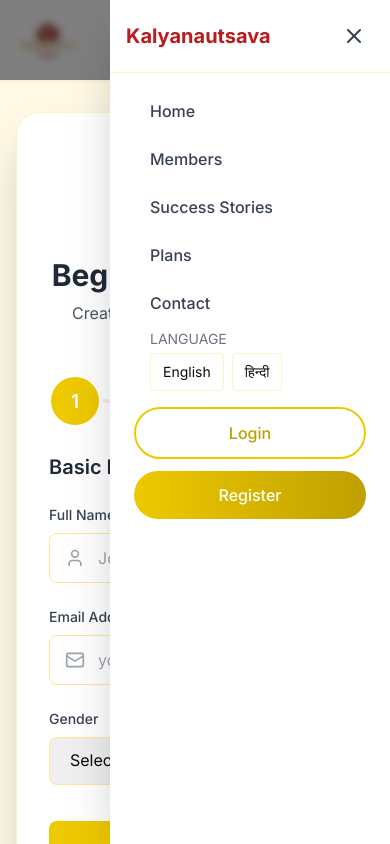
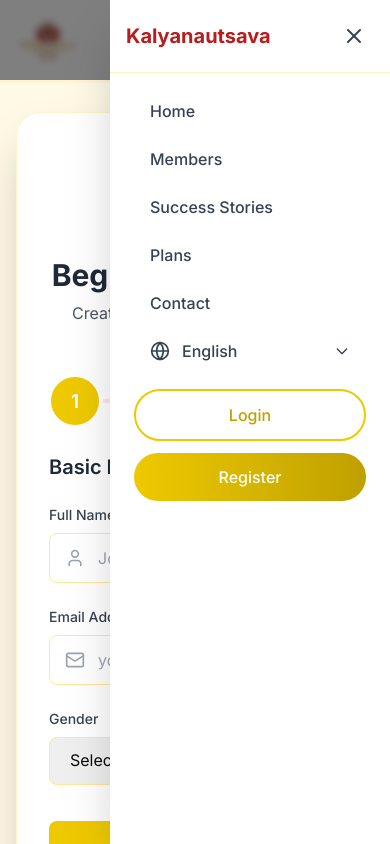
Before and after one commit to YogeshJat8965/eternalBond, a Next.js app: page /register in a window 390 px wide. Both pictures are taken after a click on the button "Toggle menu". Shown: the top 844 px of the page. Built offline with nearby package versions, Linux system fonts and the light colour scheme.

Commit message:
mobile screen drop down for language

```diff
--- a/components/layout/Navbar.tsx
+++ b/components/layout/Navbar.tsx
@@ -240,29 +240,66 @@ export default function Navbar() {
                   </Link>
                 ))}
 
-                {/* Mobile language options */}
-                <div className="mt-3 px-1">
-                  <div className="text-sm text-gray-500 px-3 mb-1">{t('LANGUAGE')}</div>
-                  <div className="flex space-x-2 px-3">
+                {/* Mobile language dropdown */}
+                <div className="mt-3">
+                  <button
+                    onClick={() => setShowLangMenu(!showLangMenu)}
+                    className="w-full flex items-center justify-between text-gray-700 hover:text-golden-600 hover:bg-golden-50 transition-all duration-200 py-2.5 px-4 rounded-lg font-medium"
+                  >
+                    <div className="flex items-center space-x-3">
+                      <Globe className="w-5 h-5" />
+                      <span>{language === 'en' ? 'English' : 'हिन्दी'}</span>
+                    </div>
+                    <motion.div
+                      animate={{ rotate: showLangMenu ? 180 : 0 }}
+                      transition={{ duration: 0.2 }}
+                    >
+                      <svg className="w-4 h-4" fill="none" stroke="currentColor" viewBox="0 0 24 24">
+                        <path strokeLinecap="round" strokeLinejoin="round" strokeWidth={2} d="M19 9l-7 7-7-7" />
+                      </svg>
+                    </motion.div>
+                  </button>
+
+                  <AnimatePresence>
+                    {showLangMenu && (
+                      <motion.div
+                        initial={{ height: 0, opacity: 0 }}
+                        animate={{ height: 'auto', opacity: 1 }}
+                        exit={{ height: 0, opacity: 0 }}
+                        transition={{ duration: 0.2 }}
+                        className="overflow-hidden"
+                      >
+                        <div className="mt-1 ml-4 space-y-1">
                           <button
                             onClick={() => {
                               setLanguage('en');
-                        setIsOpen(false);
+                              setShowLangMenu(false);
                             }}
-                      className="px-3 py-2 rounded border border-golden-100 text-sm"
+                            className={`w-full text-left py-2 px-4 rounded-lg transition-all duration-200 ${
+                              language === 'en'
+                                ? 'bg-golden-100 text-golden-700 font-medium'
+                                : 'text-gray-600 hover:bg-golden-50'
+                            }`}
                           >
                             English
                           </button>
                           <button
                             onClick={() => {
                               setLanguage('hi');
-                        setIsOpen(false);
+                              setShowLangMenu(false);
                             }}
-                      className="px-3 py-2 rounded border border-golden-100 text-sm"
+                            className={`w-full text-left py-2 px-4 rounded-lg transition-all duration-200 ${
+                              language === 'hi'
+                                ? 'bg-golden-100 text-golden-700 font-medium'
+                                : 'text-gray-600 hover:bg-golden-50'
+                            }`}
                           >
                             हिन्दी
                           </button>
                         </div>
+                      </motion.div>
+                    )}
+                  </AnimatePresence>
                 </div>
 
                 {isRegistered && (
--- a/context/LanguageProvider.tsx
+++ b/context/LanguageProvider.tsx
@@ -529,6 +529,8 @@ const translations: Record<Lang, Record<string, string>> = {
     CANCEL: 'Cancel',
     CHANGES_SAVED: 'Changes Saved!',
     PROFILE_UPDATED_SUCCESSFULLY: 'Your profile has been updated successfully.',
+    LANGUAGE: 'Language',
+    LOGOUT: 'Logout',
   },
   hi: {
     BRAND: 'कल्याणोत्सवमेट',
@@ -1047,6 +1049,8 @@ const translations: Record<Lang, Record<string, string>> = {
     CANCEL: 'रद्द करें',
     CHANGES_SAVED: 'परिवर्तन सहेजे गए!',
     PROFILE_UPDATED_SUCCESSFULLY: 'आपकी प्रोफ़ाइल सफलतापूर्वक अपडेट की गई है।',
+    LANGUAGE: 'भाषा',
+    LOGOUT: 'लॉगआउट',
   },
 };
 
```
Lines whose indentation alone changed are shown as unchanged.
